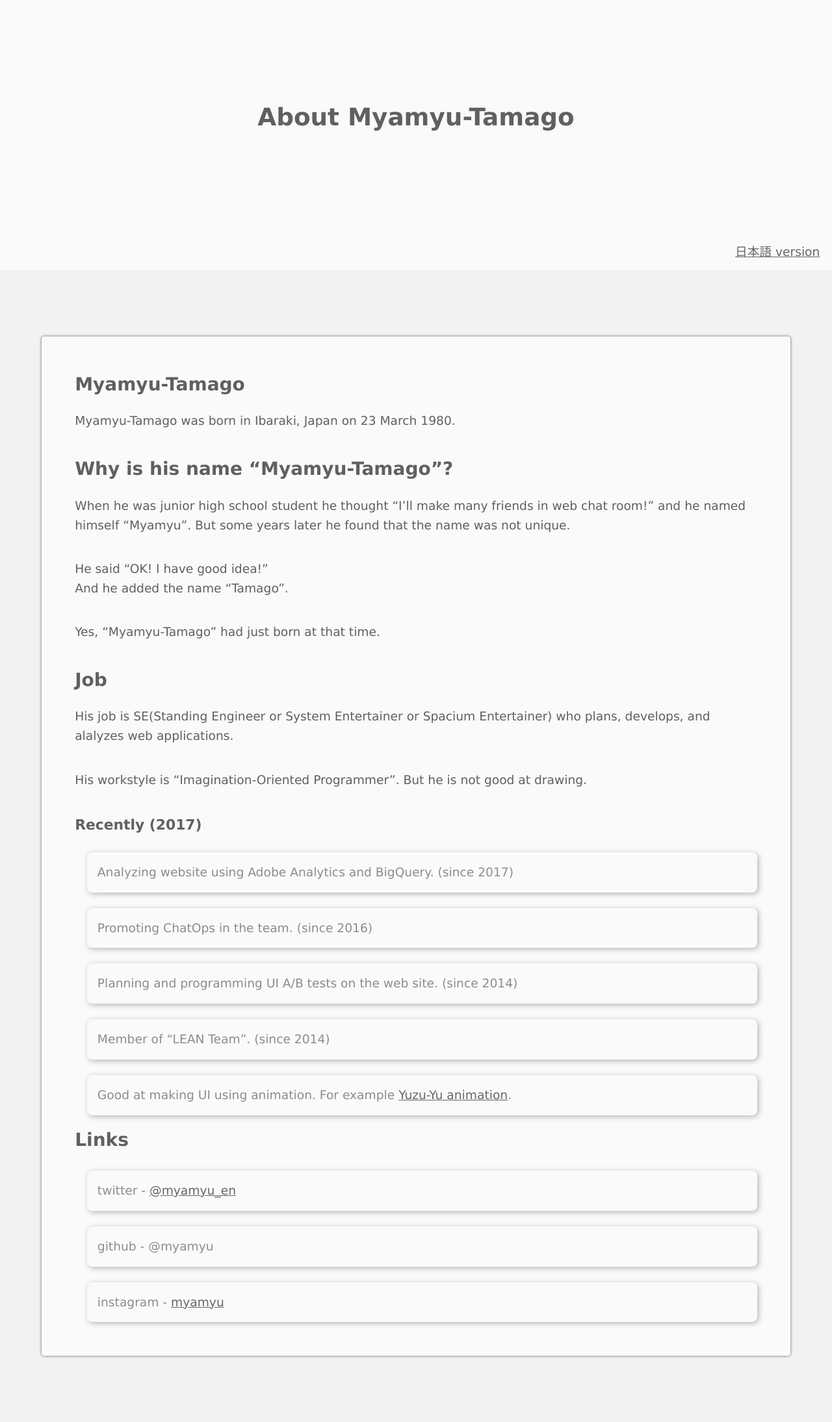
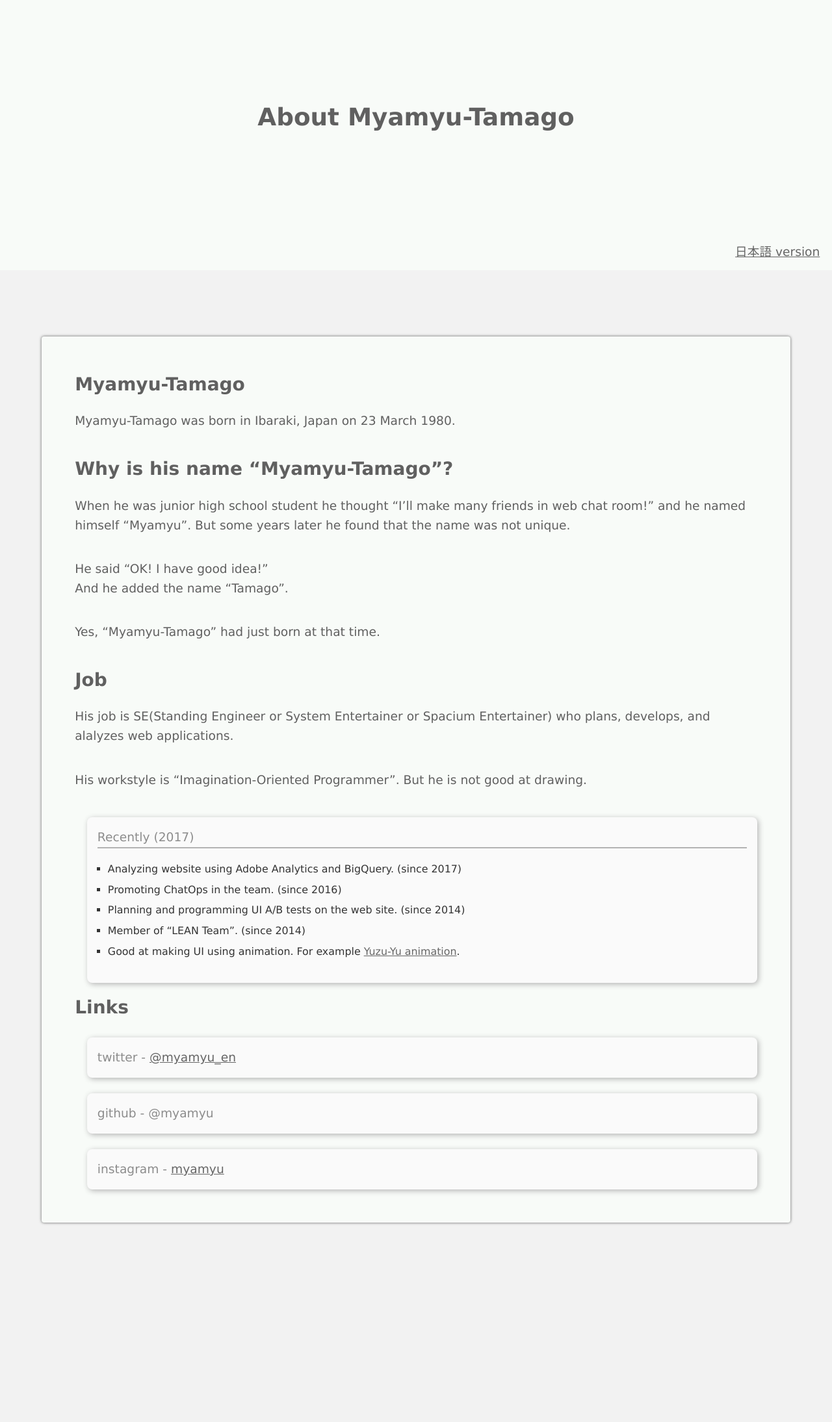
Before and after one commit to myamyu/myamyu.github.io, a Jekyll site: the page built from en/index.md, in a window 1280 px wide. Shown: the whole page at 65% size. Built offline with Jekyll 4.4.1, drawn with Linux system fonts in a browser that asks for light colours; after the commit the page ends 1985 px from its top, so only the background shows below that.

```diff
--- a/en/index.md
+++ b/en/index.md
@@ -30,13 +30,12 @@ His job is SE(Standing Engineer or System Entertainer or Spacium Entertainer) wh
 
 His workstyle is "Imagination-Oriented Programmer". But he is not good at drawing.
 
-### Recently (2017)
-
-- Analyzing website using Adobe Analytics and BigQuery. (since 2017)
-- Promoting ChatOps in the team. (since 2016)
-- Planning and programming UI A/B tests on the web site. (since 2014)
-- Member of "LEAN Team". (since 2014)
-- Good at making UI using animation. For example [Yuzu-Yu animation](https://myamyu.github.io/yuzuyu/).
+- Recently (2017)
+  - Analyzing website using Adobe Analytics and BigQuery. (since 2017)
+  - Promoting ChatOps in the team. (since 2016)
+  - Planning and programming UI A/B tests on the web site. (since 2014)
+  - Member of "LEAN Team". (since 2014)
+  - Good at making UI using animation. For example [Yuzu-Yu animation](https://myamyu.github.io/yuzuyu/).
 
 Links
 ----------
```
